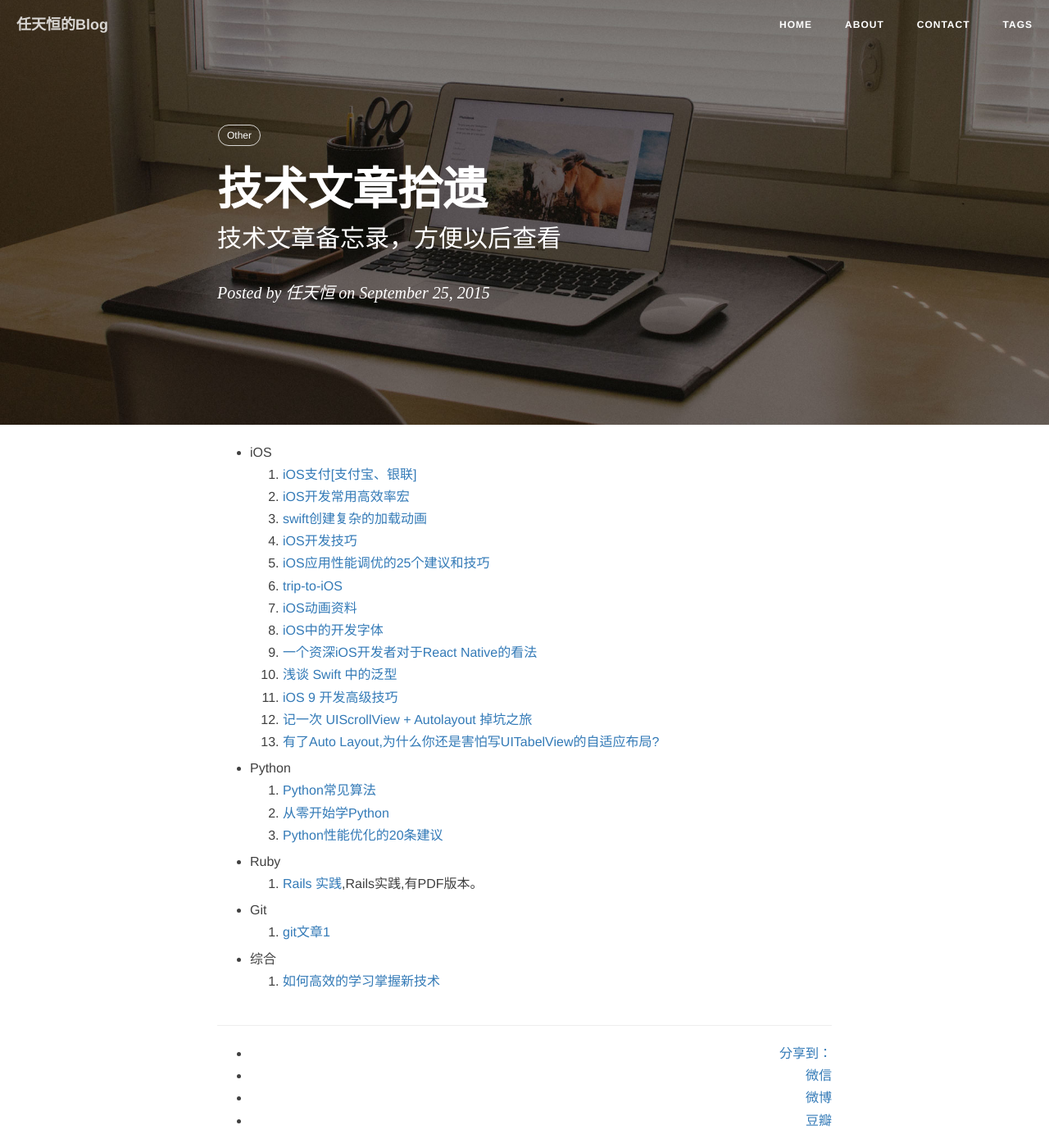
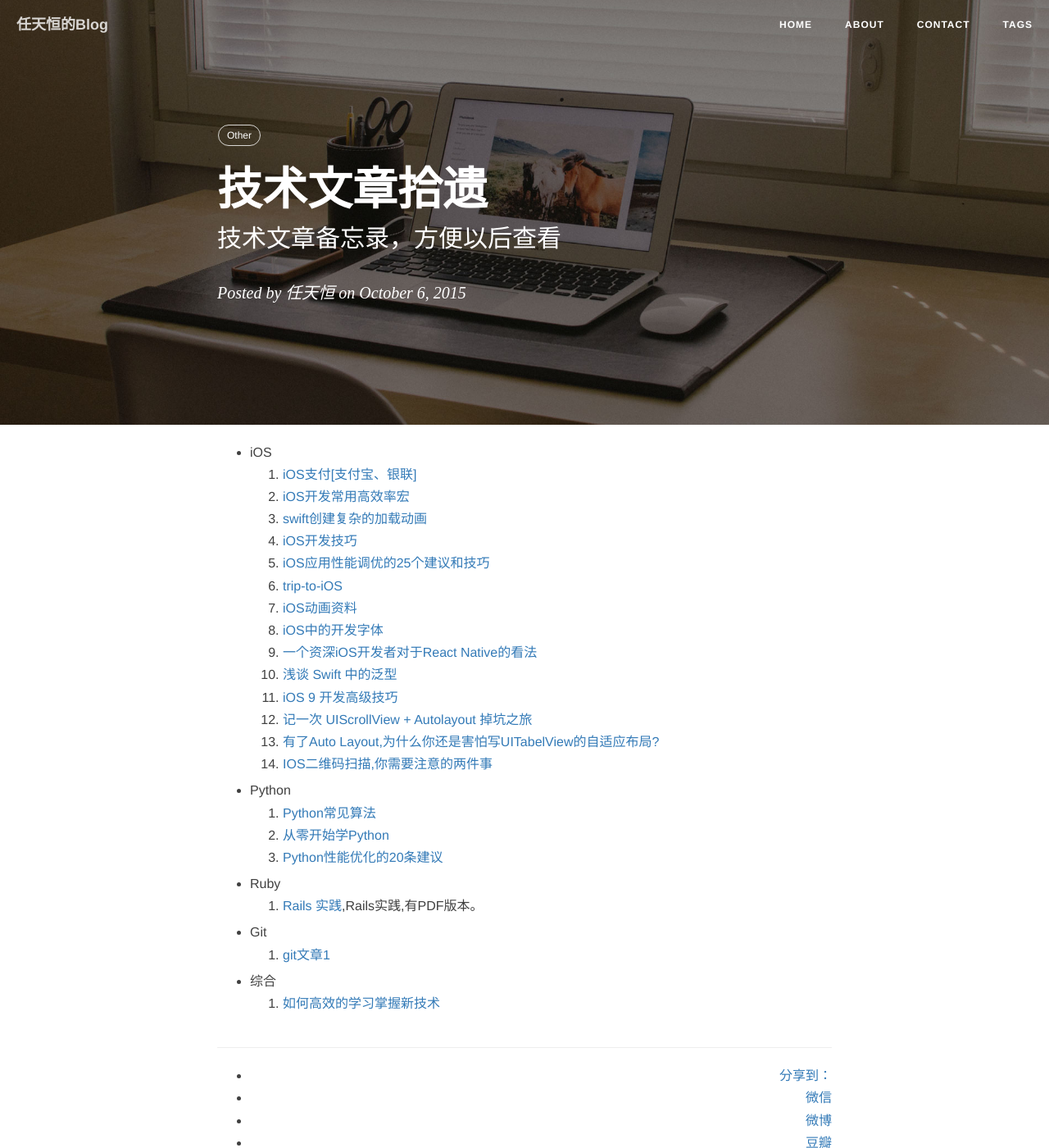
Before and after one commit to rth211/rth211.github.io, a Jekyll site: the page built from _posts/2015.09/2015-09-01-SomeGoodArticles.md, in a window 1280 px wide and 1400 px high. Shown: the whole window at 82% size. Built offline with Jekyll 4.4.1, drawn with Linux system fonts in a browser that asks for light colours; nearby versions of some CDN libraries; comment, search, counter and statistics services are not loaded.

Commit message:
2015.10.6 blog update

```diff
--- a/_posts/2015.09/2015-09-01-SomeGoodArticles.md
+++ b/_posts/2015.09/2015-09-01-SomeGoodArticles.md
@@ -2,7 +2,7 @@
 layout: post
 title:  技术文章拾遗
 subtitle:   "技术文章备忘录，方便以后查看"
-date: 2015-09-25 11:00:00
+date: 2015-10-06 11:00:00
 author:     "任天恒"
 header-img: "img/home-bg.jpg"
 tags:	Other
@@ -21,6 +21,7 @@ tags:	Other
   11. [iOS 9 开发高级技巧](https://realm.io/cn/news/tips-for-ios-9-development/?hmsr=toutiao.io&utm_medium=toutiao.io&utm_source=toutiao.io)
   12. [记一次 UIScrollView + Autolayout 掉坑之旅](http://chengway.in/post/ji-zhu/uiscrollview-he-autolayout?hmsr=toutiao.io&utm_medium=toutiao.io&utm_source=toutiao.ioc)
   13. [有了Auto Layout,为什么你还是害怕写UITabelView的自适应布局?](http://ios.jobbole.com/82614/)
+  14. [IOS二维码扫描,你需要注意的两件事](http://blog.cnbluebox.com/blog/2014/08/26/ioser-wei-ma-sao-miao/)
 
 * Python
   1.  [Python常见算法](http://www.imooc.com/article/1404)
```
